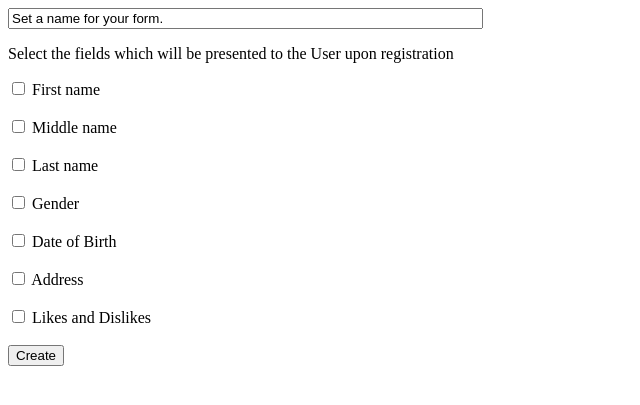
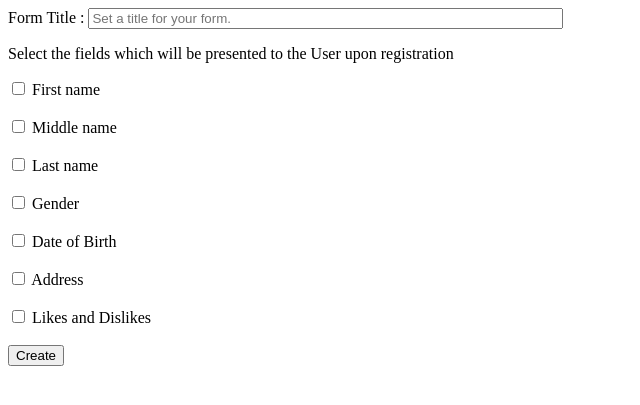
Before and after one commit to khaleb-dev/PHP-custom-form, a PHP site: page /create_form.php in a window 1280 px wide. Shown: the top 405 px of the page, without its empty margins (0-640 px from the left). Run offline with PHP 8.4, Linux system fonts and the light colour scheme.

Commit message:
create new form

```diff
--- a/create_form.php
+++ b/create_form.php
@@ -13,7 +13,8 @@
 
     if ((isset($_POST['csrf'])) && ($_POST['csrf'] === $_SESSION['CSRF'])) {
         // $formSetting[] because I love arrays :-)
-        $formSetting['name'] = htmlentities(trim($_POST['formName']), ENT_QUOTES, 'UTF-8');
+        // perform backend validation for form feilds.
+        $formSetting['title'] = htmlentities(trim($_POST['formTitle']), ENT_QUOTES, 'UTF-8');
         $formSetting['firstname'] = htmlentities(trim($_POST['chkFirstName']), ENT_QUOTES, 'UTF-8');
         $formSetting['middlename'] = htmlentities(trim($_POST['chkMiddleName']), ENT_QUOTES, 'UTF-8');
         $formSetting['lastname'] = htmlentities(trim($_POST['chkLastName']), ENT_QUOTES, 'UTF-8');
@@ -22,16 +23,9 @@
         $formSetting['address'] = htmlentities(trim($_POST['chkAddress']), ENT_QUOTES, 'UTF-8');
         $formSetting['liDis'] = htmlentities(trim($_POST['chkLiDis']), ENT_QUOTES, 'UTF-8');
 
-        $processManager = new Manager();
-
-        $save = $processManager->createForm($formSetting);
-
-        if ($save) {
-            $msg = "<span style='color: green;'>form saved.</span>";
-        }
-        else{
-            $msg = "<span style='color: red;'>form failed to save.</span>";
-        }
+        // create a new instance of the 'manager' class.
+        $processManager = new Manager(); // This class is found in processor.php
+        $msg = $processManager->createForm($formSetting); // send the validated form data to "createForm" method in 'manager' class.
     }
 ?>
 
@@ -42,7 +36,8 @@
 </head>
 <body>
 	<form method="POST" action="">
-        <input type="text" name="formName" value="Set a name for your form." style="width: 35em;" required="required">
+        <span>Form Title : </span>
+        <input type="text" name="formTitle" placeholder="Set a title for your form." style="width: 35em;" required="required">
         <p>Select the fields which will be presented to the User upon registration</p>
 		<!-- First name -->
 		<input type="hidden" name="chkFirstName" value="0">
--- a/processor.php
+++ b/processor.php
@@ -3,13 +3,86 @@
    * Khaleb O'Brien (Weird_Coder)
    * ebukauche52@gmail.com
    * https://khaleb.dev
-   * Wed, 30th September, 2020
+   * Thur, 1st October, 2020
   */
 
+// !<haleb loves OOP thats why he uses class to work.
 class Manager
 {
+	public $connect;
+    private $response = "";
+    private $userId = 1; // you should have a way of keeping the user details after login (maybe in a session variable).
+
+    public function __construct() {
+        $dbhost = "localhost";
+        $dbname = "custom_form";
+        $dbuser = "root";
+        $dbpass = "";
+        try {
+            $this->connect = new PDO("mysql:host=$dbhost;dbname=$dbname", $dbuser, $dbpass);
+            $this->connect->setAttribute(PDO::ATTR_ERRMODE, PDO::ERRMODE_EXCEPTION);
+
+        } catch (PDOException $e) {
+            $this->response = "Connection failed";
+        }
+        return TRUE;
+    }
+
+    // This is a private method for generating random characters. We will use it to generate random unique strings for our form slug
+    private static function random_strings($length_of_string)
+	{
+		$str_result = 'LMNPQRSTUV234tuvwxyz56KWXYZabcdefghjk789ABCDEFGHJlmnpqrs';
+		return substr(str_shuffle($str_result), 0, $length_of_string);
+	}
+
+
+	// $form->setSholder(isset($setup['sholder']) ? $setup['sholder'] : false);
+
 	public function createForm(array $formDetails)
 	{
-		return true;
-	}
+        try {
+
+            $sql = "INSERT INTO form(created_by, slug, form_title, last_name, first_name, middle_name, gender, dob, address, likes_dislikes, created_at, updated_at)" . "VALUES (:userId, :slug, :formTitle, :lastName, :firstName, :middleName, :gender, :dob, :address, :liDis, NOW(), NOW())";
+            $q = $this->connect->prepare($sql);
+            $q->execute(array(
+            	':userId' => $this->userId,
+            	':slug' => $this->random_strings(8),
+            	':formTitle' => $formDetails['title'],
+            	':lastName' => $formDetails['lastname'],
+            	':firstName' => $formDetails['firstname'],
+            	':middleName' => $formDetails['middlename'],
+            	':gender' => $formDetails['gender'],
+            	':dob' => $formDetails['dob'],
+            	':address' => $formDetails['address'],
+            	':liDis' => $formDetails['liDis']
+            ));
+
+            $this->response = "<span style='color: green;'>New Form Created successfully.</span>";
+
+        } catch (PDOException $e) {
+            $this->response = "<span style='color: red;'>An error might have occurred in the System</span>";
+        }
+        return $this->response;
+    }
+
+    // This method will search the 'form' table for a record that matches the slug passed to it.
+    public function findFormBySlug(string $slug)
+    {
+        try{
+            $sql = "SELECT id, created_by, slug, form_title, last_name, first_name, middle_name, gender, dob, address, likes_dislikes, created_at, updated_at FROM form where slug = '".$slug."'";
+            $smt = $this->connect->query($sql);
+            $form = $smt->fetch(PDO::FETCH_OBJ);
+
+            if ($form === false) {
+                $this->response = "<span style='color: red;'>An error might have occurred in the System</span>";
+            }
+            else {
+            	$this->response = $form;
+            }
+        } catch(PDOException $e) {
+            $this->response = "<span style='color: red;'>You're kind of trying to hack our system. Nice try though</span>";
+        }
+        return $this->response;
+    }
+
 }
```
